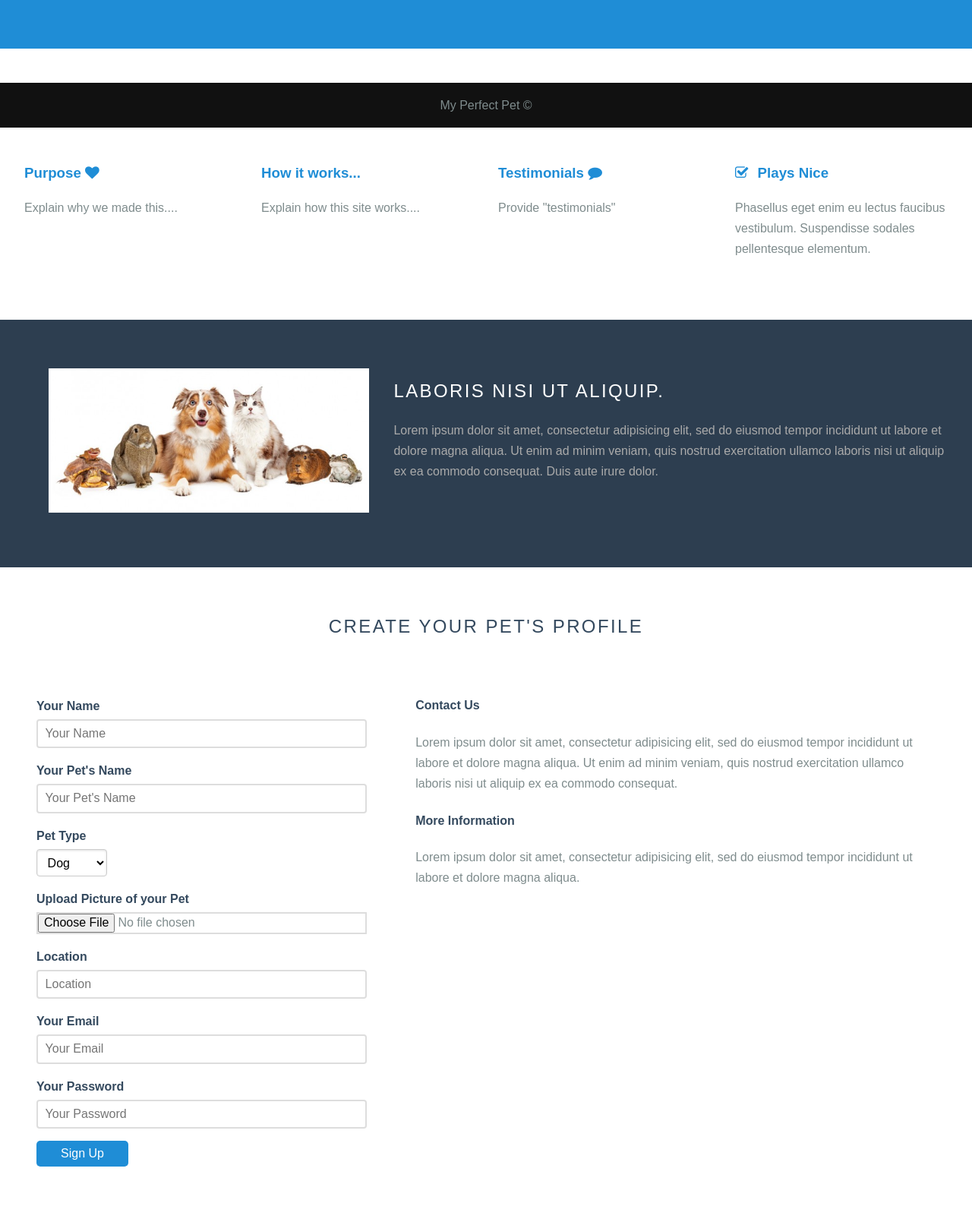
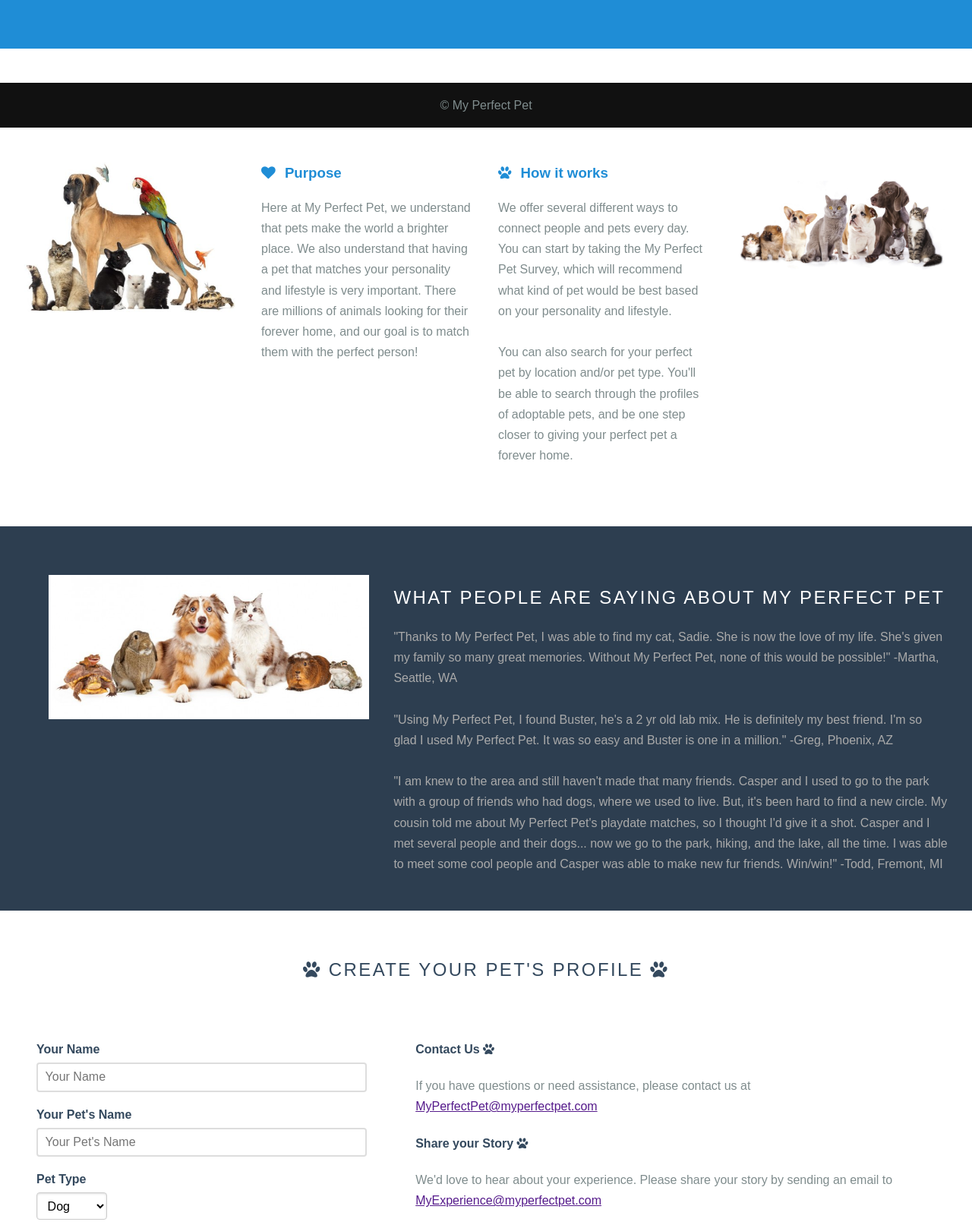
Before and after one commit to ErikPlimmer/Project-2, a website: page app/public/index.html in a window 1280 px wide. Shown: the part 632-2241 px from the top of the page at 76% size. Drawn offline with nearby package versions, Linux system fonts and the light colour scheme.

Commit message:
updated index.html

```diff
--- a/app/public/index.html
+++ b/app/public/index.html
@@ -16,7 +16,7 @@
   <link rel="stylesheet" href="https://unpkg.com/purecss@1.0.0/build/grids-responsive-min.css">
   <!--<![endif]-->
 
-  <link rel="stylesheet" href="https://netdna.bootstrapcdn.com/font-awesome/4.0.3/css/font-awesome.css">
+  <link rel="stylesheet" href="https://netdna.bootstrapcdn.com/font-awesome/4.7.0/css/font-awesome.css">
 
   <!--[if lte IE 8]>
             <link rel="stylesheet" href="css/layouts/marketing-old-ie.css">
@@ -30,7 +30,7 @@
 
   <div class="header">
     <div class="home-menu pure-menu pure-menu-horizontal pure-menu-fixed">
-      <a class="pure-menu-heading" href="">My Perfect Pet</a>
+      <a class="pure-menu-heading" href=""><i class="fa fa-paw" aria-hidden="true"></i> My Perfect Pet <i class="fa fa-paw" aria-hidden="true"></i> </a>
 
       <ul class="pure-menu-list">
         <li class="pure-menu-item pure-menu-selected"><a href="#" class="pure-menu-link">Home</a></li>
@@ -42,7 +42,7 @@
 
   <div class="splash-container">
     <div class="splash">
-      <h1 class="splash-head">My Perfect Pet</h1>
+      <h1 class="splash-head">  <i class="fa fa-paw" aria-hidden="true"></i>  My Perfect Pet   <i class="fa fa-paw" aria-hidden="true"></i> </h1>
       <p class="splash-subhead">
         Matching people with their perfect pet everyday. Finding your perfect pet is simple. Take our survey and find your perfect match!
       </p>
@@ -58,43 +58,38 @@
 
       <div class="pure-g">
         <div class="l-box pure-u-1 pure-u-md-1-2 pure-u-lg-1-4">
+          <h3 class="content-subhead">
+            <img width="600" height="400" alt="File Icons" class="pure-img-responsive" src="images/common/pets2.jpg">
+        </div>
+        <div class="l-box pure-u-1 pure-u-md-1-2 pure-u-lg-1-4">
 
           <h3 class="content-subhead">
+                    <i class="fa fa-heart"></i>
+                    Purpose
 
-                    Purpose
-                    <i class="fa fa-heart" aria-hidden="true"></i>
                 </h3>
           <p>
-            Explain why we made this....
+          Here at My Perfect Pet, we understand that pets make the world a brighter place. We also understand that having a pet that matches your personality and lifestyle is very important. There are millions of animals looking for their forever home, and our goal is to match them with the perfect person!
           </p>
         </div>
         <div class="l-box pure-u-1 pure-u-md-1-2 pure-u-lg-1-4">
           <h3 class="content-subhead">
                     <!-- <i class="fa fa-mobile"></i> -->
-                    How it works...
+                    <i class="fa fa-paw" aria-hidden="true"></i>
+                    How it works
                 </h3>
           <p>
-            Explain how this site works....
+            We offer several different ways to connect people and pets every day. You can start by taking the My Perfect Pet Survey, which will recommend what kind of pet would be best based on your personality and lifestyle.
+            <br>
+            <br>
+            You can also search for your perfect pet by location and/or pet type. You'll be able to search through the profiles of adoptable pets, and be one step closer to giving your perfect pet a forever home.
           </p>
         </div>
+
         <div class="l-box pure-u-1 pure-u-md-1-2 pure-u-lg-1-4">
           <h3 class="content-subhead">
+            <img width="600" height="400" alt="File Icons" class="pure-img-responsive" src="images/common/pets3.jpg">
 
-                    Testimonials
-                      <i class="fa fa-comment"></i>
-                </h3>
-          <p>
-            Provide "testimonials"
-          </p>
-        </div>
-        <div class="l-box pure-u-1 pure-u-md-1-2 pure-u-lg-1-4">
-          <h3 class="content-subhead">
-                    <i class="fa fa-check-square-o"></i>
-                    Plays Nice
-                </h3>
-          <p>
-            Phasellus eget enim eu lectus faucibus vestibulum. Suspendisse sodales pellentesque elementum.
-          </p>
         </div>
       </div>
     </div>
@@ -105,16 +100,26 @@
       </div>
       <div class="pure-u-1 pure-u-md-1-2 pure-u-lg-3-5">
 
-        <h2 class="content-head content-head-ribbon">Laboris nisi ut aliquip.</h2>
+        <h2 class="content-head content-head-ribbon">What people are saying about My Perfect Pet</h2>
 
         <p>
-          Lorem ipsum dolor sit amet, consectetur adipisicing elit, sed do eiusmod tempor incididunt ut labore et dolore magna aliqua. Ut enim ad minim veniam, quis nostrud exercitation ullamco laboris nisi ut aliquip ex ea commodo consequat. Duis aute irure dolor.
+          "Thanks to My Perfect Pet, I was able to find my cat, Sadie. She is now the love of my life. She's given my family so many great memories. Without My Perfect Pet, none of this would be possible!" -Martha, Seattle, WA
+          <br>
+          <br>
+          "Using My Perfect Pet, I found Buster, he's a 2 yr old lab mix. He is definitely my best friend. I'm so glad I used My Perfect Pet. It was so easy and Buster is one in a million." -Greg, Phoenix, AZ
+          <br>
+          <br>
+          "I am knew to the area and still haven't made that many friends. Casper and I used to go to the park with a group of friends who had dogs, where we used to live. But, it's been hard to find a new circle. My cousin told me about My Perfect Pet's playdate matches, so I thought I'd give it a shot. Casper and I met several people and their dogs... now we go to the park, hiking, and the lake, all the time. I was able to meet some cool people and Casper was able to make new fur friends. Win/win!" -Todd, Fremont, MI
         </p>
       </div>
     </div>
 
     <div class="content">
-      <h2 class="content-head is-center" id="profile" >Create your Pet's Profile</h2>
+      <h2 class="content-head is-center" id="profile">
+        <i class="fa fa-paw" aria-hidden="true"></i>
+        Create your Pet's Profile
+      <i class="fa fa-paw" aria-hidden="true"></i></h2>
+
 
       <div class="pure-g">
         <div class="l-box-lrg pure-u-1 pure-u-md-2-5">
@@ -140,7 +145,7 @@
               <!-- <label for="name">Upload Image</label>
               <input id="name" type="text" placeholder="Your Pet's Name"> -->
 
-              <label for="upload-image">Upload Picture of your Pet</label>
+              <label for="upload-image">Upload a Picture of your Pet</label>
               <input type="file" id="upload-image" placeholder="Upload Image">
 
               <label for="name">Location</label>
@@ -158,14 +163,14 @@
         </div>
 
         <div class="l-box-lrg pure-u-1 pure-u-md-3-5">
-          <h4>Contact Us</h4>
+          <h4>Contact Us  <i class="fa fa-paw" aria-hidden="true"></i></h4>
+        <p>
+            If you have questions or need assistance, please contact us at <a href="">MyPerfectPet@myperfectpet.com
+          </p></a>
+
+          <h4>Share your Story  <i class="fa fa-paw" aria-hidden="true"></i></h4>
           <p>
-            Lorem ipsum dolor sit amet, consectetur adipisicing elit, sed do eiusmod tempor incididunt ut labore et dolore magna aliqua. Ut enim ad minim veniam, quis nostrud exercitation ullamco laboris nisi ut aliquip ex ea commodo consequat.
-          </p>
-
-          <h4>More Information</h4>
-          <p>
-            Lorem ipsum dolor sit amet, consectetur adipisicing elit, sed do eiusmod tempor incididunt ut labore et dolore magna aliqua.
+            We'd love to hear about your experience. Please share your story by sending an email to <a href=""> MyExperience@myperfectpet.com</a>
           </p>
         </div>
       </div>
@@ -173,7 +178,7 @@
     </div>
 
     <div class="footer l-box is-center">
-      My Perfect Pet &copy;
+       &copy; My Perfect Pet
     </div>
 
   </div>
```
Also changed, not shown: app/public/images/common/pets2.jpg (added), app/public/images/common/pets3.jpg (added), app/public/images/common/pets3.webp (added).
